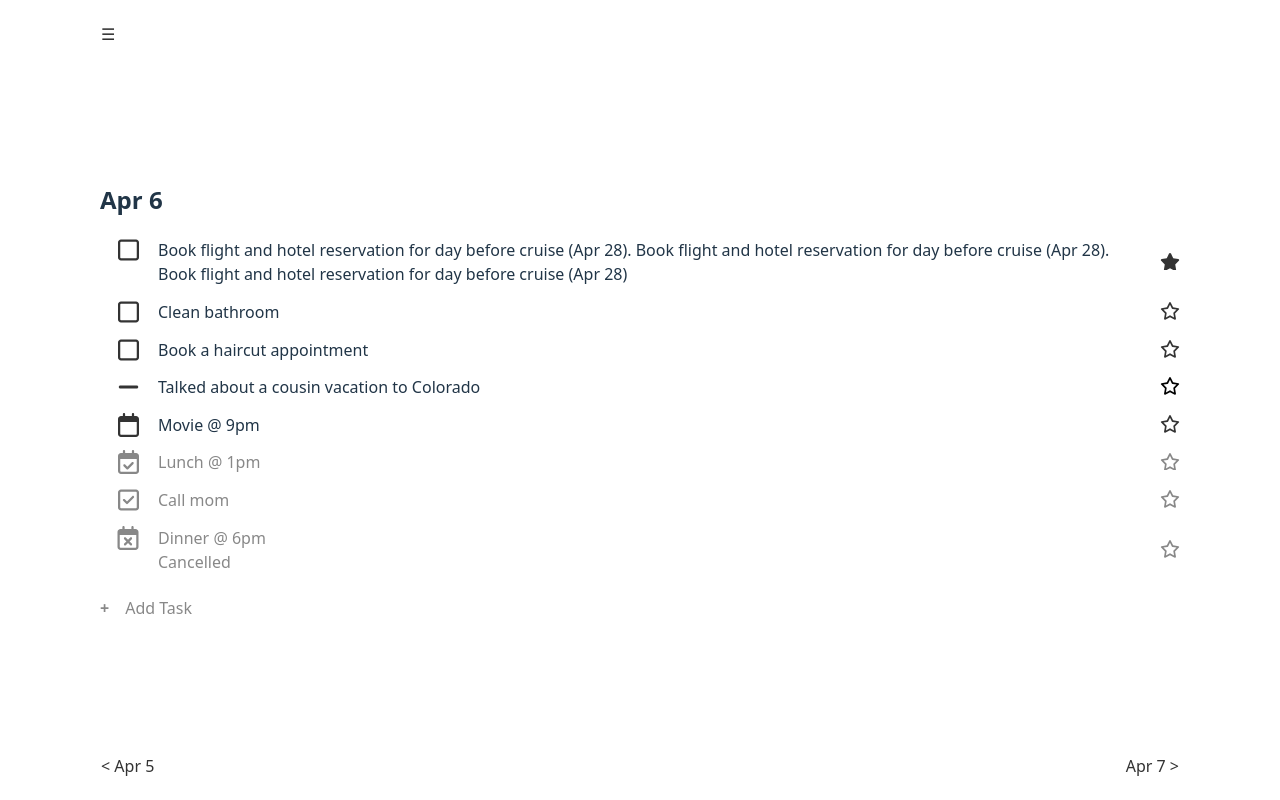
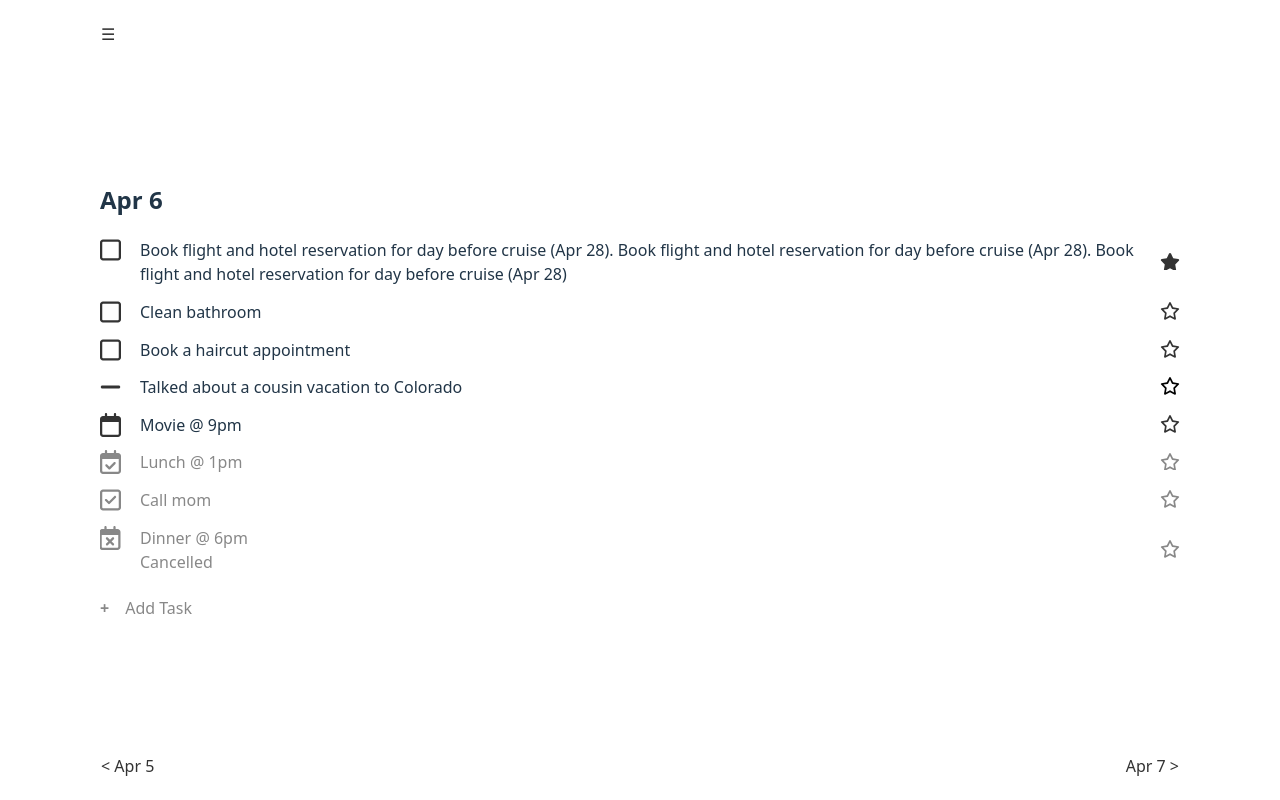
Before and after one commit to rezdelamasa/PocketBullets, a Vue app: page /daily/1 in a window 1280 px wide. Built offline with nearby package versions, Linux system fonts and the light colour scheme; what vue-uuid would draw is missing.

Commit message:
chore: remove padding

```diff
--- a/src/components/List.vue
+++ b/src/components/List.vue
@@ -22,7 +22,7 @@ defineProps({
 }
 
 .task-list {
-  padding-left: 18px;
+  padding: 0;
   list-style-type: disc;
   display: flex;
   flex-direction: column;
```
